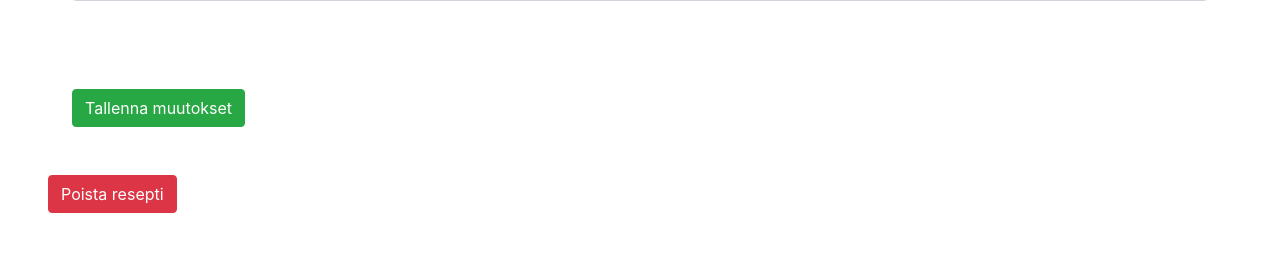
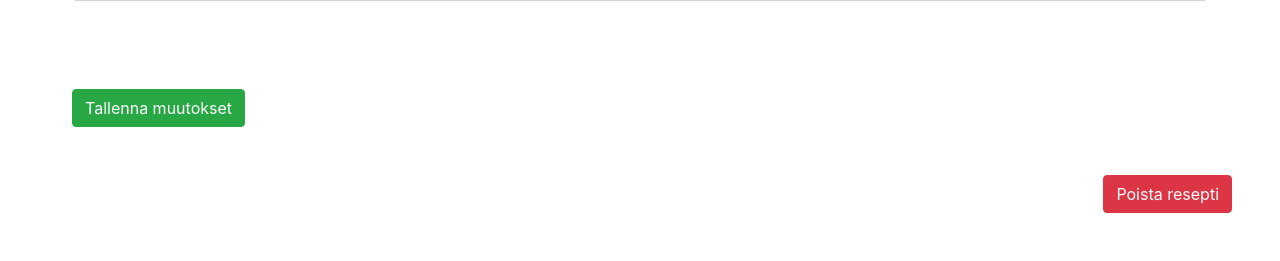
Before and after one commit to iidxTe/keittokirja, a Flask app: template application/templates/recipes/edit.html in a window 1280 px wide. Shown: the part 1921-2182 px from the top of the page. Run offline with Flask 2, Linux system fonts and the light colour scheme; the template is opened without the code that fills it: values that come from a table or form of the project are taken from there, others are empty; some libraries are stand-ins or nearby versions.

Commit message:
delete buttons moved to safer places

```diff
--- a/application/templates/recipes/edit.html
+++ b/application/templates/recipes/edit.html
@@ -91,7 +91,9 @@
 </form>
 
 <form method="POST" action="{{ url_for('recipes_remove', recipe_id=recipe.id) }}">
-    <button input type="submit" class="btn btn-danger">Poista resepti</button>
+    <div class="text-right">
+        <button input type="submit" class="btn btn-danger">Poista resepti</button>
+    </div>
 </form><br>
 
 {% endblock %}
--- a/application/templates/user/userinfo.html
+++ b/application/templates/user/userinfo.html
@@ -23,7 +23,9 @@
 </form><br>
 
 <form method="POST" action="{{ url_for('delete_user', user_id=user.id) }}">
-    <button input type="submit" type="button" class="btn btn-danger">Poista käyttäjä</button>
+    <div class="text-right">
+        <button input type="submit" type="button" class="btn btn-danger">Poista käyttäjä</button>
+    </div>
 </form>
 
 {% endblock %}
```
